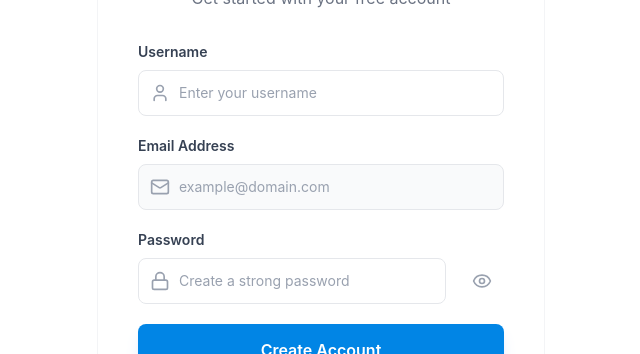
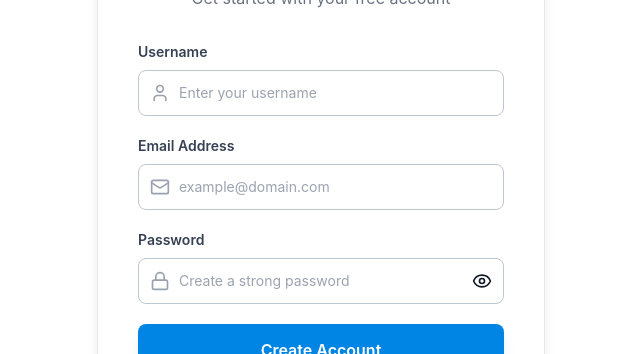
Before and after one commit to binyam77/Nexify, a React (Vite) app: page /createAccount in a window 1280 px wide. Shown: the part 217-571 px from the top of the page, without its empty margins (319-959 px from the left). Built offline with nearby package versions, Linux system fonts and the light colour scheme.

Commit message:
change color

```diff
--- a/src/auth/createAccount.tsx
+++ b/src/auth/createAccount.tsx
@@ -1,5 +1,6 @@
 import React, { useState } from "react";
 import { motion } from "framer-motion";
+
 import {
   User,
   Mail,
@@ -50,13 +51,14 @@ export default function CreateAccount({
     onSubmit(username, email);
   };
 
+
   return (
     <motion.div
       initial={{ opacity: 0, y: 15 }}
       animate={{ opacity: 1, y: 0 }}
       exit={{ opacity: 0, y: -15 }}
       transition={{ duration: 0.35, ease: "easeOut" }}
-      className="w-full max-w-md bg-white rounded-2xl shadow-soft overflow-hidden border border-gray-100 p-8 sm:p-10"
+      className="w-full max-w-md bg-white rounded-2xl shadow-input overflow-hidden border border-gray-200 p-8 sm:p-10"
       id="create-account-card"
     >
       <div className="text-center mb-8">
@@ -112,7 +114,8 @@ export default function CreateAccount({
               onChange={(e) => setUsername(e.target.value)}
               placeholder="Enter your username"
               required
-              className="w-full pl-10 pr-4 py-3 bg-white border border-gray-200 rounded-lg text-gray-900 placeholder-gray-400 focus:outline-none focus:ring-2 focus:ring-blue-500/20 focus:border-blue-500 transition-all text-sm"
+              className="w-full pl-10 pr-4 py-3 bg-input  border border-input-border rounded-lg text-input-text placeholder:text-input-placeholder focus:outline-none  focus:border-input-focus
+              hover:border-input-hover transition-all text-sm"
             />
           </div>
         </div>
@@ -136,7 +139,8 @@ export default function CreateAccount({
               onChange={(e) => setEmail(e.target.value)}
               placeholder="example@domain.com"
               required
-              className="w-full pl-10 pr-4 py-3 bg-gray-50 border border-gray-200 rounded-lg text-gray-900 placeholder-gray-400 focus:outline-none focus:ring-2 focus:ring-blue-500/20 focus:border-blue-500 transition-all text-sm"
+              className="w-full pl-10 pr-4 py-3 bg-input  border border-input-border rounded-lg text-input-text placeholder:text-input-placeholder focus:outline-none
+              focus:input-focus hover:border-input-hover transition-all text-sm"
             />
           </div>
         </div>
@@ -160,12 +164,13 @@ export default function CreateAccount({
               onChange={(e) => setPassword(e.target.value)}
               placeholder="Create a strong password"
               required
-              className="w-0full pl-10 pr-12 py-3 bg-white border border-gray-200 rounded-lg text-gray-900 placeholder-gray-400 focus:outline-none showdaw-soft transition-all text-sm"
+              className="w-full pl-10 pr-12 py-3 bg-input border border-input-border rounded-lg text-text-input placeholder:text-input-placeholder
+              hover:border-input-hover    focus:outline-none showdaw-soft transition-all text-sm"
             />
             <button
               type="button"
               onClick={() => setShowPassword(!showPassword)}
-              className="absolute inset-y-0 right-0 flex items-center pr-3 text-gray-400 hover:text-gray-600 transition-colors"
+              className="absolute inset-y-0 right-0 flex items-center pr-3 text-input-text hover:text-gray-600 transition-colors"
             >
               {showPassword ? (
                 <EyeOff className="w-5 h-5" />
--- a/src/auth/login.tsx
+++ b/src/auth/login.tsx
@@ -56,7 +56,7 @@ export default function Login({ onNavigateToSignup, onSubmit }: LoginProps) {
       animate={{ opacity: 1, y: 0 }}
       exit={{ opacity: 0, y: -15 }}
       transition={{ duration: 0.35, ease: "easeOut" }}
-      className="w-full max-w-md bg-white rounded-2xl shadow-2xl overflow-hidden border border-gray-100 p-8 sm:p-10"
+      className="w-full max-w-md bg-input rounded-2xl shadow-input overflow-hidden border border-gray-200 p-8 sm:p-10"
       id="login-card"
     >
       <div className="text-center mb-8">
@@ -110,7 +110,8 @@ export default function Login({ onNavigateToSignup, onSubmit }: LoginProps) {
               onChange={(e) => setEmail(e.target.value)}
               placeholder="example@domain.com"
               required
-              className="w-full pl-10 pr-4 py-3 bg-gray-50 border border-gray-200 rounded-lg text-gray-900 placeholder-gray-400 focus:outline-none focus:ring-2 focus:ring-blue-500/20 focus:border-blue-500 transition-all text-sm"
+              className="w-full pl-10 pr-4 py-3 bg-input  border border-input-border rounded-lg text-input-text placeholder:text-input-placeholder
+             hover:border-input-hover  focus:outline-none  focus:border-input-focus transition-all text-sm"
             />
           </div>
         </div>
@@ -134,7 +135,8 @@ export default function Login({ onNavigateToSignup, onSubmit }: LoginProps) {
               onChange={(e) => setPassword(e.target.value)}
               placeholder="Enter your password"
               required
-              className="w-full pl-10 pr-12 py-3 bg-white border border-gray-200 rounded-lg text-gray-900 placeholder-gray-400 focus:outline-none showdaw-soft transition-all text-sm"
+              className="w-full pl-10 pr-12 py-3 bg-input  border border-input-border rounded-lg text-input-text placeholder:text-input-placeholder
+              focus:border-input-foces hover:border-input-hover focus:outline-none transition-all text-sm"
             />
             <button
               type="button"
--- a/src/index.css
+++ b/src/index.css
@@ -2,32 +2,62 @@
 
 @theme {
   --color-brand: #4f46e5;
-  --color-brand-light: #019be5;  /* አናት ቁልፎች */
-  --color-brand: #0185e5;        /* transition / icon middle */
-  --color-brand-dark: #0071e3;   /* ግርጌ icon */
-  --color-success: #27bd5f;      /* post/send, focus ring */
-  --color-ink: #000000;          /* ልዩ ርዕስ */
-  --color-surface: #f1f5f9;      /* input/pale background */
-  --color-danger: #dc2626;       /* logout/delete (Settings.tsx ካለው ጋር ይመሳሰላል) */
-  --shawdow-soft: 0 2px 8px rgba(0, 0, 0, 0.08)
+  --color-brand-light: #019be5; /* አናት ቁልፎች */
+  --color-brand: #0185e5; /* transition / icon middle */
+  --color-brand-dark: #0071e3; /* ግርጌ icon */
+  --color-success: #27bd5f; /* post/send, focus ring */
+  --color-ink: #000000; /* ልዩ ርዕስ */
+  --color-surface: #f1f5f9; /* input/pale background */
+  --color-danger: #dc2626; /* logout/delete (Settings.tsx ካለው ጋር ይመሳሰላል) */
+  --shadow-soft: 0 2px 6px #e5e7eb, 0 8px 24px #d1d5db;
+  --color-input: #ffffff;
+  --color-input-text: #111827;
+  --color-input-placeholder: #9ca3af;
+  --color-input-border: #bcc8d1;
+  --shadow-input: 0 4px 12px rgba(0, 0, 0, 0.08);
+  --color-input-hover: #0071e3;
+  --color-input-focus: #4f46e5;
+  --color-input-focus: #0185e5;
 }
 
-
 @keyframes slideUp {
-  from { opacity: 0; transform: translateY(24px); }
-  to   { opacity: 1; transform: translateY(0); }
+  from {
+    opacity: 0;
+    transform: translateY(24px);
+  }
+  to {
+    opacity: 1;
+    transform: translateY(0);
+  }
 }
 @keyframes fadeIn {
-  from { opacity: 0; transform: translateY(8px); }
-  to   { opacity: 1; transform: translateY(0); }
+  from {
+    opacity: 0;
+    transform: translateY(8px);
+  }
+  to {
+    opacity: 1;
+    transform: translateY(0);
+  }
 }
-.animate-slide-up { animation: slideUp 0.3s ease; }
-.animate-fade-in { animation: fadeIn 0.15s ease; }
+.animate-slide-up {
+  animation: slideUp 0.3s ease;
+}
+.animate-fade-in {
+  animation: fadeIn 0.15s ease;
+}
 
 body {
-  font-family: 'Inter', system-ui, sans-serif;
+  font-family: "Inter", system-ui, sans-serif;
 }
 
-.scrollbar-thin-blue::-webkit-scrollbar { width: 4px; }
-.scrollbar-thin-blue::-webkit-scrollbar-track { background: transparent; }
-.scrollbar-thin-blue::-webkit-scrollbar-thumb { background: #2563eb; border-radius: 4px; }
+.scrollbar-thin-blue::-webkit-scrollbar {
+  width: 4px;
+}
+.scrollbar-thin-blue::-webkit-scrollbar-track {
+  background: transparent;
+}
+.scrollbar-thin-blue::-webkit-scrollbar-thumb {
+  background: #2563eb;
+  border-radius: 4px;
+}
```
